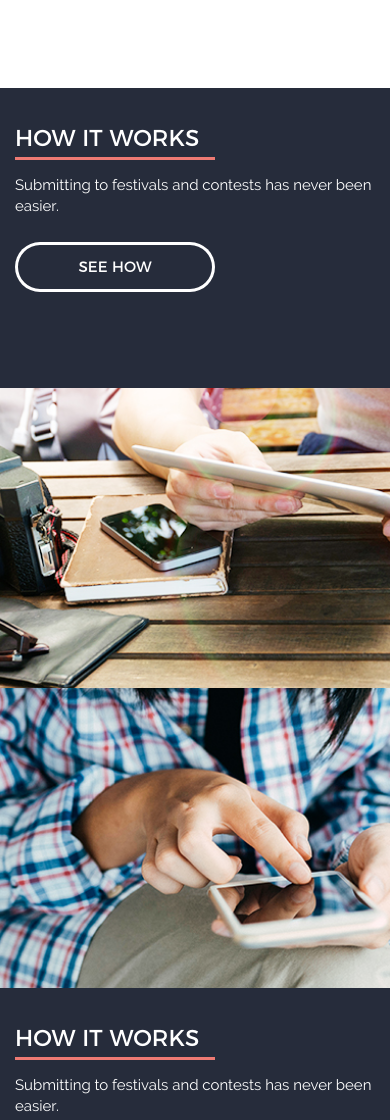
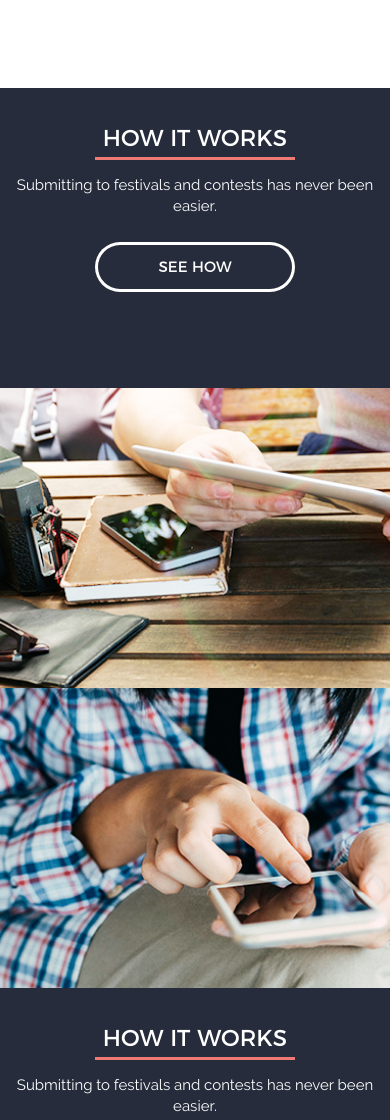
Before and after one commit to GadAaron7/FFSitePreview, a plain HTML site: page index.html in a window 390 px wide. Shown: the part 1660-2780 px from the top of the page. Drawn offline with Linux system fonts and the light colour scheme.

Commit message:
fixed h2 horizontal bars

```diff
--- a/css/styles.css
+++ b/css/styles.css
@@ -815,6 +815,22 @@ a, button {
         top: 30px !important;
     }
 
+    .how-it-works-content {
+        text-align: center;
+    }
+
+    .how-it-works-content h2:after {
+        margin: 0 auto;
+    }
+
+    .simple-fast-content {
+        text-align: center;
+    }
+
+    .simple-fast-content h2:after {
+        margin: 0 auto;
+    }
+
     .cta-section {
         background-position: left center;
         text-align: center;
```
